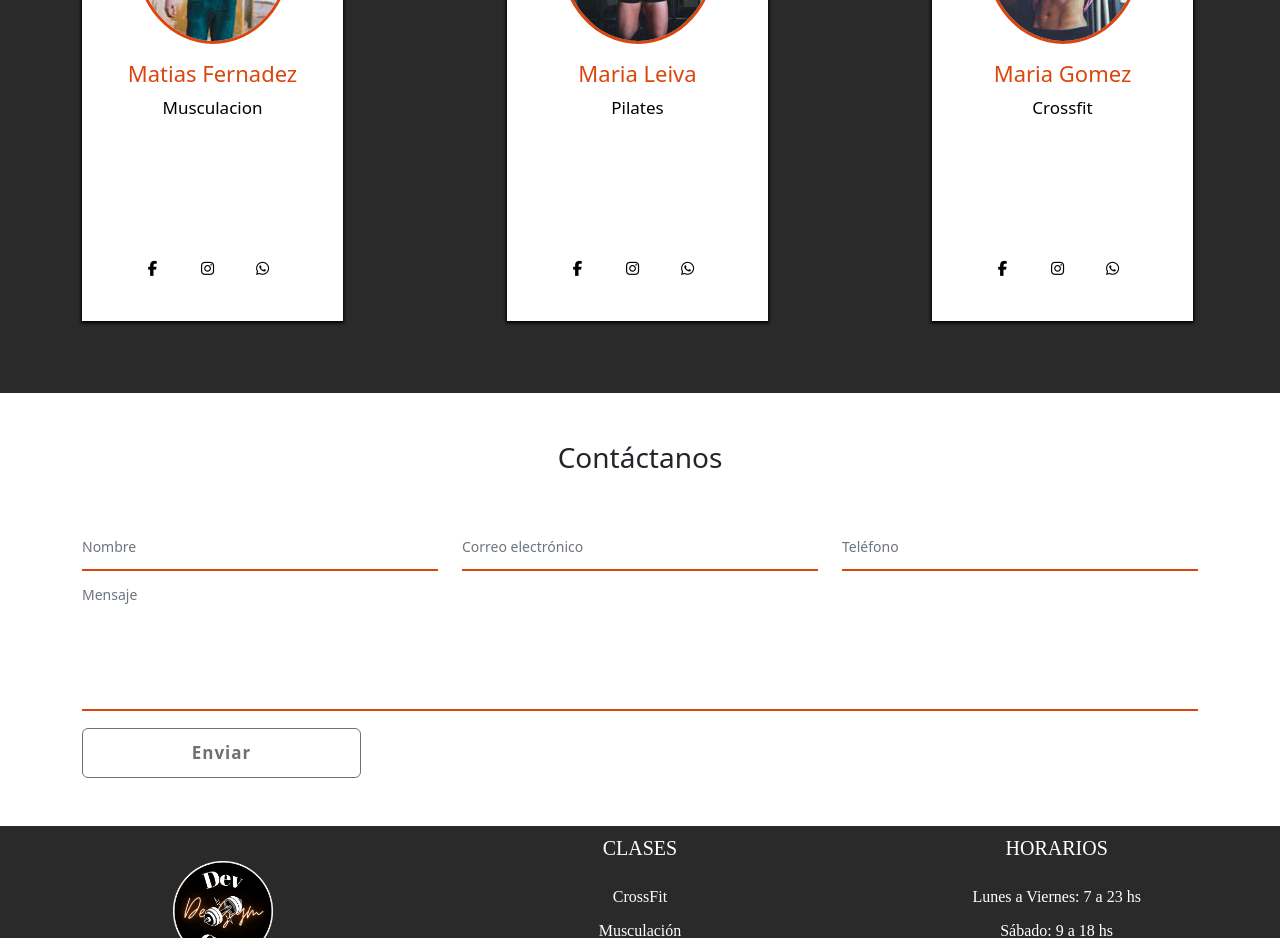
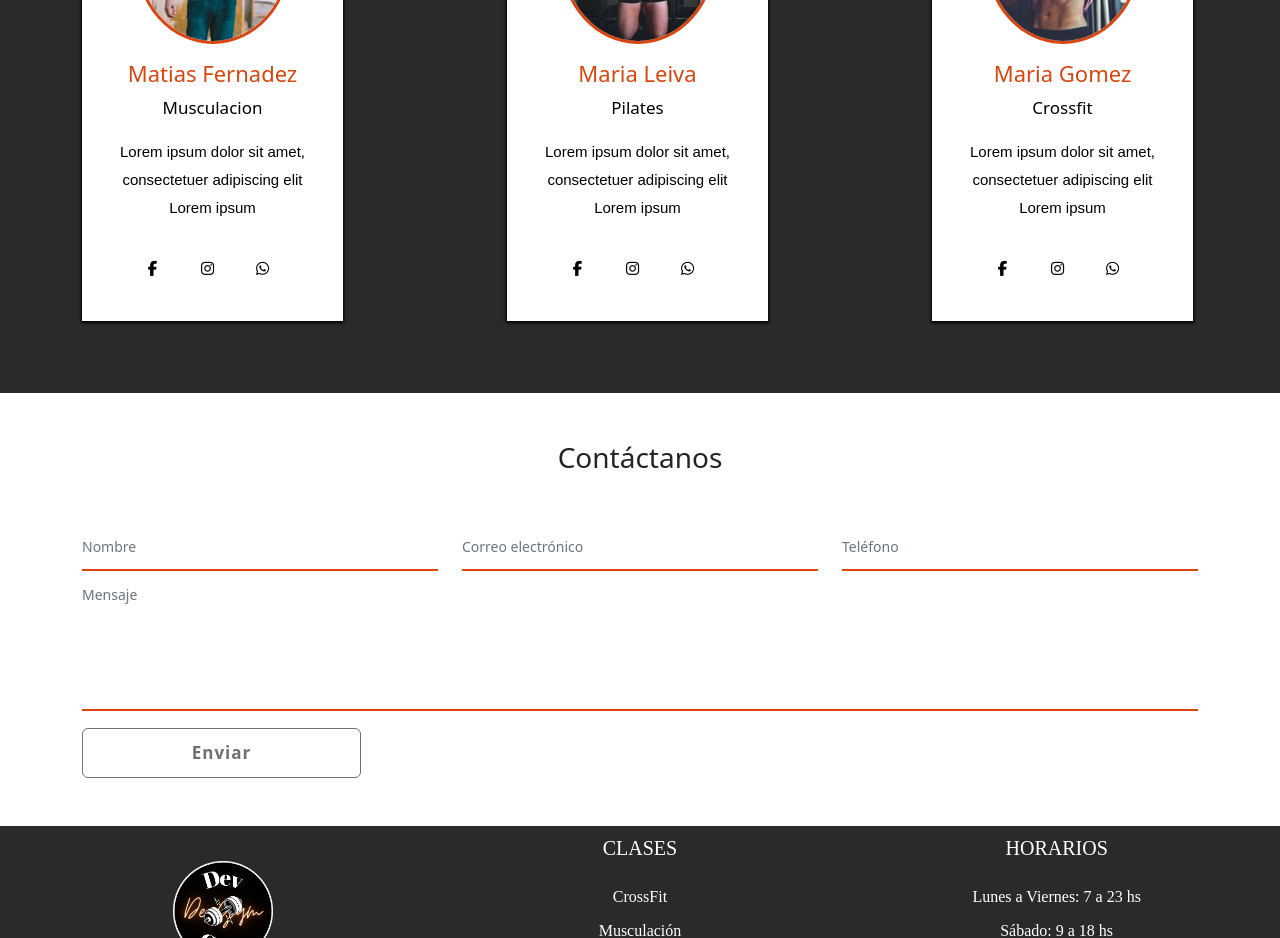
Before and after one commit to Lautaro073/DevGym, a React (Create React App) app: page / in a window 1280 px wide. Shown: the part 1240-2178 px from the top of the page. Built offline with nearby package versions, Linux system fonts and the light colour scheme.

Commit message:
arreglo en css profesores

```diff
--- a/src/Styles/profes.css
+++ b/src/Styles/profes.css
@@ -18,7 +18,11 @@
         color: #000;
         line-height: 28px;
         }
-
+        .coaches-group p{
+            font-size: 15px;
+            color: #000;
+            line-height: 28px;
+            }
         .coaches-group h4{
         font-size: 22px;
         color:rgb(219, 69, 14);
```
